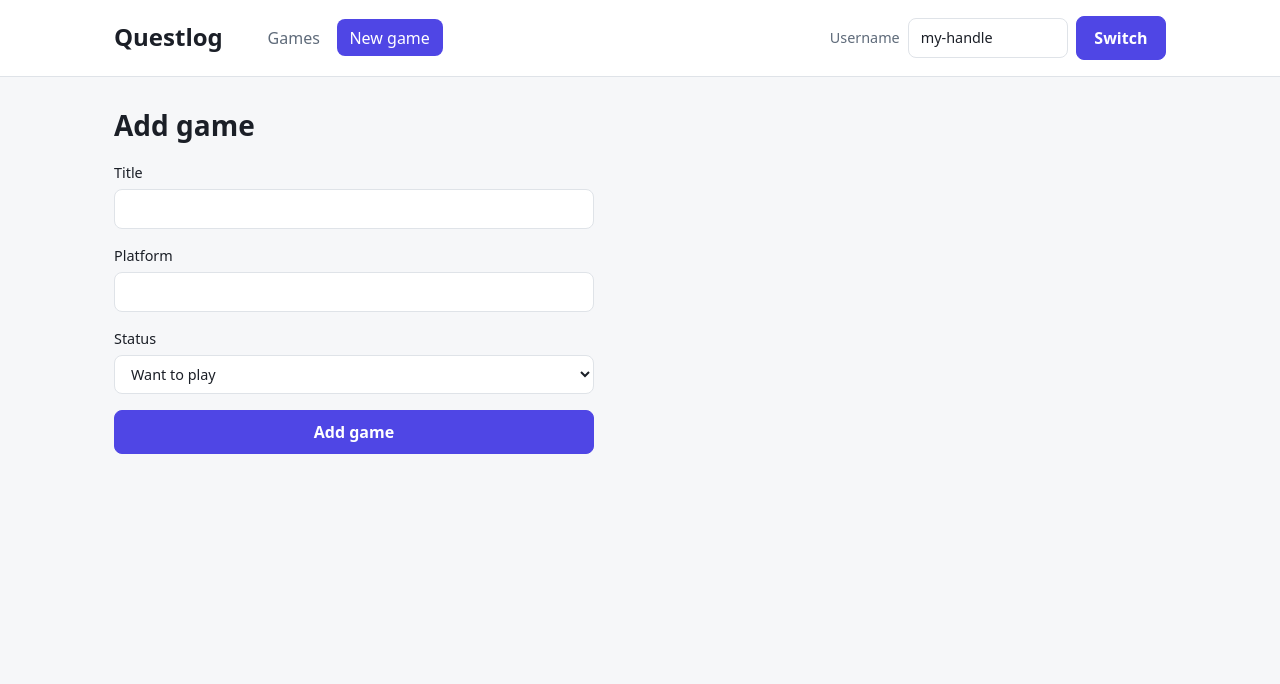
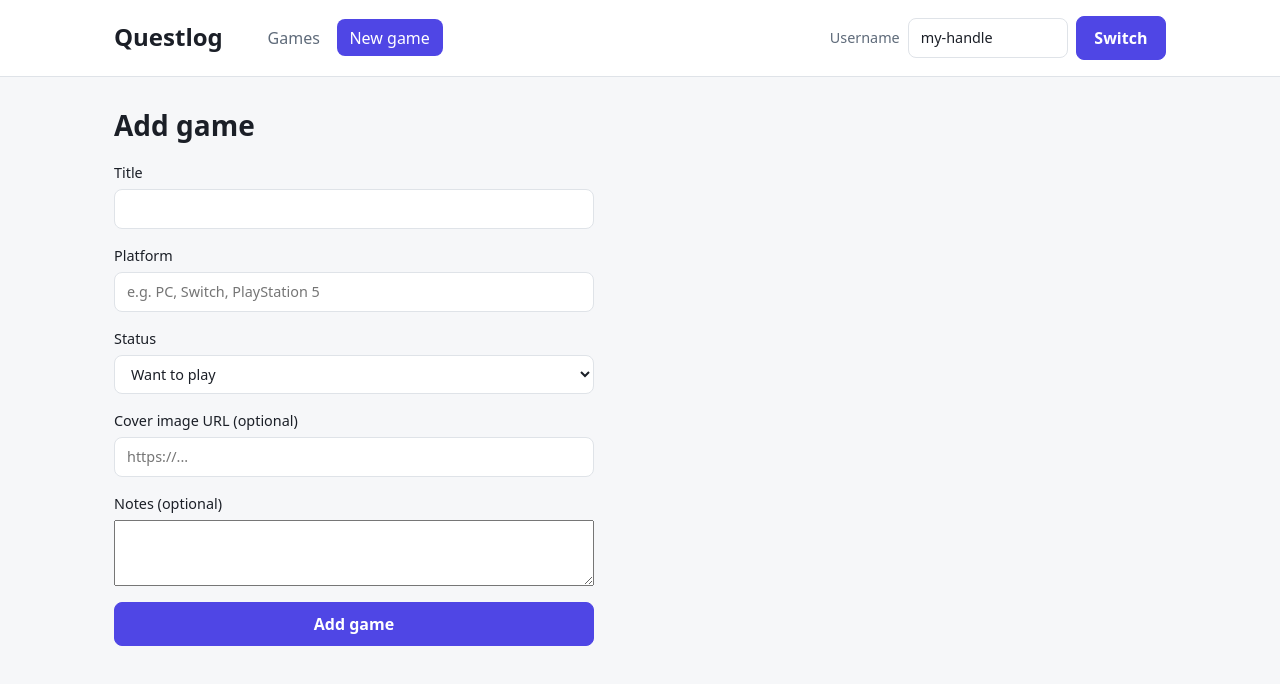
Before and after one commit to Linboe/Questlog, a React (Vite) app: page /games/new in a window 1280 px wide. Shown: the top 684 px of the page. Built offline with nearby package versions, Linux system fonts and the light colour scheme.

Commit message:
fix(GameForm): add fields for img and notes

```diff
--- a/src/components/GameForm.tsx
+++ b/src/components/GameForm.tsx
@@ -11,10 +11,21 @@ export default function GameForm({ onSubmit, submitting }: GameFormProps) {
     const [title, setTitle] = useState('');
     const [platform, setPlatform] = useState('');
     const [status, setStatus] = useState<GameStatus>('want');
+    const [coverUrl, setCoverUrl] = useState('');
+    const [notes, setNotes] = useState('');
 
     function handleSubmit(event: FormEvent) {
         event.preventDefault();
-        onSubmit({ title: title.trim(), platform: platform.trim(), status });
+        const trimmedCoverUrl = coverUrl.trim();
+        const trimmedNotes = notes.trim();
+        onSubmit({
+            title: title.trim(),
+            platform: platform.trim(),
+            status,
+            // optional fields: only sent when filled in
+            ...(trimmedCoverUrl ? { coverUrl: trimmedCoverUrl } : {}),
+            ...(trimmedNotes ? { notes: trimmedNotes } : {}),
+        });
     }
 
     return (
@@ -32,6 +43,7 @@ export default function GameForm({ onSubmit, submitting }: GameFormProps) {
                 <input
                     value={platform}
                     onChange={(e) => setPlatform(e.target.value)}
+                    placeholder="e.g. PC, Switch, PlayStation 5"
                     required
                 />
             </label>
@@ -48,6 +60,23 @@ export default function GameForm({ onSubmit, submitting }: GameFormProps) {
                     ))}
                 </select>
             </label>
+            <label className="form__field">
+                Cover image URL (optional)
+                <input
+                    type="url"
+                    value={coverUrl}
+                    onChange={(e) => setCoverUrl(e.target.value)}
+                    placeholder="https://..."
+                />
+            </label>
+            <label className="form__field">
+                Notes (optional)
+                <textarea
+                    value={notes}
+                    onChange={(e) => setNotes(e.target.value)}
+                    rows={4}
+                />
+            </label>
             <button type="submit" className="button" disabled={submitting}>
                 {submitting ? 'Saving...' : 'Add game'}
             </button>
```
